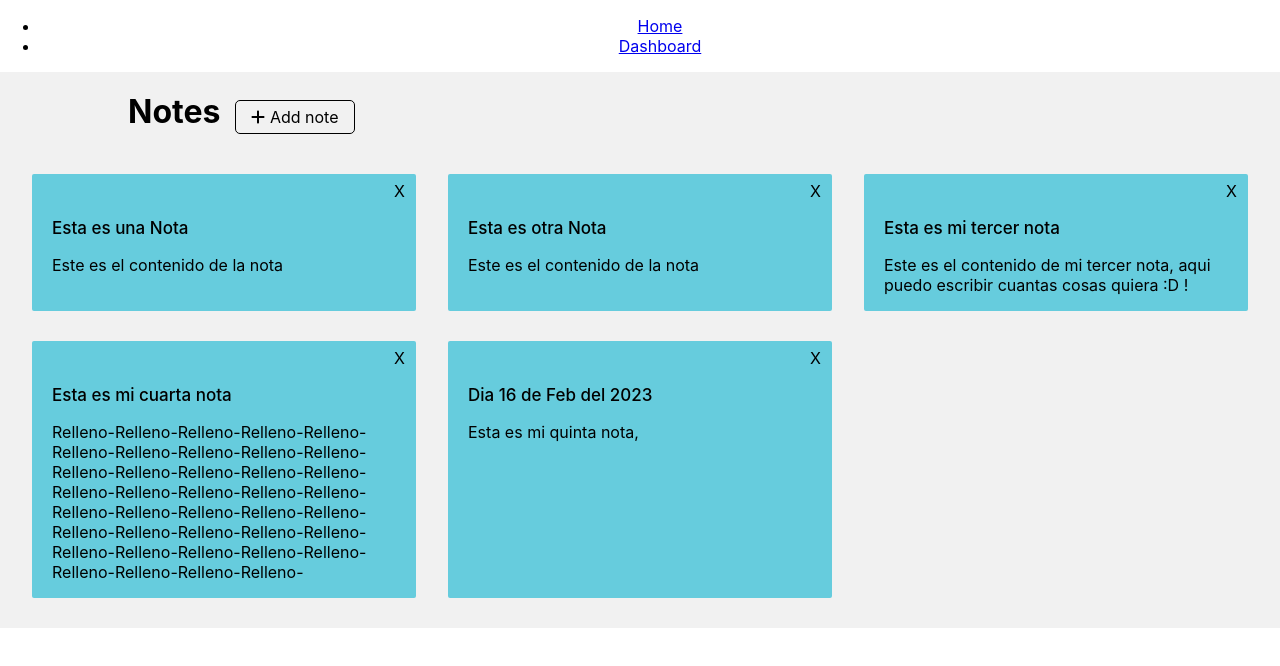
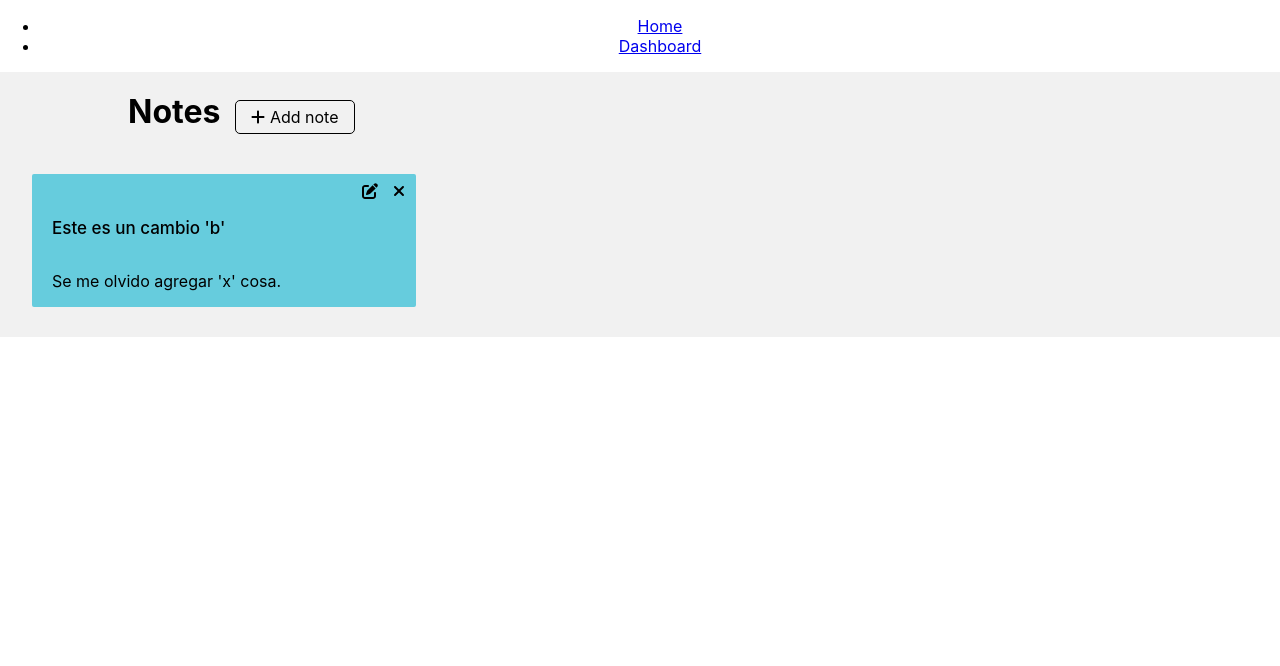
Before and after one commit to ChuckmonsterXlx/react-crud-app, a React (Create React App) app: page /dashboard in a window 1280 px wide. Shown: the top 666 px of the page. Built offline with nearby package versions, Linux system fonts and the light colour scheme; data requests are answered from the project's data file.

Commit message:
progress was made in the 'note update'

```diff
--- a/db.json
+++ b/db.json
@@ -1,28 +1,8 @@
 {
   "posts": [
     {
-      "title": "Esta es una Nota",
-      "content": "Este es el contenido de la nota",
-      "id": 1
-    },
-    {
-      "title": "Esta es otra Nota",
-      "content": "Este es el contenido de la nota\n",
-      "id": 2
-    },
-    {
-      "title": "Esta es mi tercer nota",
-      "content": "Este es el contenido de mi tercer nota, aqui puedo escribir cuantas cosas quiera :D !",
-      "id": 3
-    },
-    {
-      "title": "Esta es mi cuarta nota",
-      "content": "Relleno-Relleno-Relleno-Relleno-Relleno-Relleno-Relleno-Relleno-Relleno-Relleno-Relleno-Relleno-Relleno-Relleno-Relleno-Relleno-Relleno-Relleno-Relleno-Relleno-Relleno-Relleno-Relleno-Relleno-Relleno-Relleno-Relleno-Relleno-Relleno-Relleno-Relleno-Relleno-Relleno-Relleno-Relleno-Relleno-Relleno-Relleno-Relleno-",
-      "id": 4
-    },
-    {
-      "title": "Dia 16 de Feb del 2023",
-      "content": "Esta es mi quinta nota,",
+      "title": "Este es un cambio 'b'",
+      "content": "Se me olvido agregar 'x' cosa.",
       "id": 5
     }
   ]
--- a/src/components/notes/note/Note.tsx
+++ b/src/components/notes/note/Note.tsx
@@ -1,10 +1,141 @@
-import React from 'react';
-import { useAppSelector } from '../../../hooks/redux';
+import React, { useState, useRef, useEffect } from 'react';
+import { useAppDispatch, useAppSelector } from '../../../hooks/redux';
 import styles from './note.module.css'
+
+// fontawesome
+import { FontAwesomeIcon } from '@fortawesome/react-fontawesome';
+import { faEdit, faTimes } from '@fortawesome/free-solid-svg-icons';
+import { setNotes } from '../../../redux/slices/notes';
 
 const Note = () => {
     const { note } = useAppSelector((state) => state);
-    // const note = ['a','a'];
+    const noteRefs = useRef<(any | null)[]>([]);
+
+    const [lastRef, setLastRef] = useState(null);
+    const [editMode, setEditMode] = useState(false);
+
+    const dispatch = useAppDispatch();
+
+    const [singledata, setSingledata] = useState({
+        title: '',
+        content: ''
+    });
+
+    const deleteNote = (noteID:string) => {
+        fetch("http://localhost:3001/posts/" + noteID, {
+          method: "DELETE",
+          headers: {
+            "Content-Type": "application/json"
+          },
+          body: JSON.stringify(singledata)
+        })
+        .then(res => res.json())
+        .then(data => {
+          setSingledata({
+            title: "",
+            content: ""
+          });
+          updateNotes();
+        })
+        .catch(error => {
+          console.error('Ha ocurrido un error:', error);
+        });
+    };
+
+    const editNote = (noteID:string, index:number) => {
+        let noteRef = noteRefs.current[index];
+
+        if (!editMode) {
+            const btnOption = noteRef.current.querySelector('.btnOption');
+            const noteTitle = noteRef.current.querySelector('.noteTitle');
+            const noteContent = noteRef.current.querySelector('.noteContent');
+
+            setEditMode(true);
+
+            btnOption.style.opacity = '0';
+
+            // Crear un nuevo elemento input
+            const newNoteTitle = document.createElement('input');
+            newNoteTitle.type = 'text';
+            newNoteTitle.value = noteTitle.innerText;
+            newNoteTitle.className = styles.titleEdit;
+
+            const newNoteContent = document.createElement('textarea');
+            newNoteContent.value = noteContent.innerText;
+
+            const cancelButton = document.createElement('button');
+            cancelButton.innerText = 'Cancel';
+            cancelButton.addEventListener('click', () => {
+                noteRef.current.replaceChild(noteTitle, newNoteTitle);
+                noteRef.current.replaceChild(noteContent, newNoteContent);
+                noteRef.current.removeChild(cancelButton);
+                noteRef.current.removeChild(acceptButton);
+                setEditMode(false);
+                btnOption.style.opacity = '1';
+            });
+            const acceptButton = document.createElement('button');
+            acceptButton.innerText = 'Ok';
+            acceptButton.addEventListener('click', async () => {
+                await updateNote(noteID, newNoteTitle.value, newNoteContent.value );
+                noteRef.current.replaceChild(noteTitle, newNoteTitle);
+                noteRef.current.replaceChild(noteContent, newNoteContent);
+                noteRef.current.removeChild(cancelButton);
+                noteRef.current.removeChild(acceptButton);
+                setEditMode(false);
+                btnOption.style.opacity = '1';
+            })
+
+            // Reemplazar el elemento div con el nuevo elemento input
+            noteRef.current.replaceChild(newNoteTitle, noteTitle);
+            noteRef.current.replaceChild(newNoteContent, noteContent);
+            noteRef.current.appendChild(cancelButton);
+            noteRef.current.appendChild(acceptButton);
+        } else {
+            console.log('no puedes editar la nota');
+        }
+
+    }
+
+    const updateNote = async (noteID:string, title:string, content:string) => {
+        const data = {
+            title: title,
+            content: content
+        };
+        fetch("http://localhost:3001/posts/" + noteID, {
+          method: "PUT",
+          headers: {
+            "Content-Type": "application/json"
+          },
+          body: JSON.stringify(data)
+        })
+        .then(res => res.json())
+        .then(data => {
+          updateNotes();
+        })
+        .catch(error => {
+          console.error('Ha ocurrido un error:', error);
+        });
+    };
+
+    const updateNotes = async () => {
+        await fetch("http://localhost:3001/posts")
+          .then((res) => res.json())
+          .then((res) => {
+            dispatch(setNotes(res));
+          })
+          .catch((error) => console.error(error));
+    };
+
+    const updateNoteRef = () => {
+        noteRefs.current = Array.from({ length: note?.length || 0 }).map(
+          (_, i) => noteRefs.current[i] || React.createRef()
+        );
+        setLastRef(noteRefs.current[noteRefs.current.length - 1]);
+    };
+
+    useEffect(() => {
+        updateNoteRef();
+    }, [note]);
 
     return (
         <>
@@ -13,10 +144,17 @@ const Note = () => {
                     note ?
                         note.map((note, index) => {
                             return (
-                                <div className={styles.containerNote} key={index}>
-                                    <div className={ styles.divOptions } onClick={() => console.log("has dado click a la notaID: ", note.id)}>X</div>
-                                    <p className={styles.title}>{note.title}</p>
-                                    <p className={styles.content}>{note.content}</p>
+                                <div className={styles.containerNote} key={index} ref={noteRefs.current[index]}>
+                                    <div className={ styles.divOptions }>
+                                        <div className={`btnOption `+styles.iconOption } onClick={() => editNote(note.id, index)}>
+                                            <FontAwesomeIcon icon={ faEdit } />
+                                        </div>
+                                        <div className={ styles.iconOption } onClick={() => deleteNote(note.id)}>
+                                            <FontAwesomeIcon icon={ faTimes } />
+                                        </div>
+                                    </div>
+                                    <p className={`noteTitle `+styles.title}>{note.title}</p>
+                                    <p className={`noteContent `+ styles.content}>{note.content}</p>
                                 </div>
                             );
                         })
--- a/src/components/notes/note/note.module.css
+++ b/src/components/notes/note/note.module.css
@@ -8,14 +8,19 @@
 }
 
 .containerNote {
+    display: flex;
+    flex-direction: column;
     background: #66ccdd;
     margin-bottom: 30px;
     border-radius: 2px;
 }
 .divOptions {
+    display: flex;
+    justify-content: right;
+}
+.iconOption {
     cursor: pointer;
     width: fit-content;
-    margin-left: auto;
     margin-right: 7px;
     margin-top: 7px;
     padding: 0px 4px;
@@ -27,3 +32,8 @@
 .containerNote p {
     padding: 0 20px;
 }
+
+.titleEdit {
+    font-weight: 500;
+    font-size: 17px;
+}
--- a/src/components/notes/subNavBar/SubNavBar.tsx
+++ b/src/components/notes/subNavBar/SubNavBar.tsx
@@ -15,9 +15,9 @@ const SubNavBar = () => {
     return (
         <>
             <div className={styles.subNavBar}>
-                <div className={styles.container} onClick={() => showHide()}>
+                <div className={styles.container}>
                     <h1>Notes</h1>
-                    <p><FontAwesomeIcon icon={faPlus} /> Add note</p>
+                    <div onClick={() => showHide()} ><FontAwesomeIcon icon={faPlus}/> Add note</div>
                 </div>
             </div>
         </>
--- a/src/components/notes/subNavBar/subNavBar.module.css
+++ b/src/components/notes/subNavBar/subNavBar.module.css
@@ -13,7 +13,7 @@
     margin: 0;
     margin-right: 15px;
 }
-.container p {
+.container div {
     margin: 0;
     cursor: pointer;
     border: 1px solid;
--- a/src/pages/Dashboard.tsx
+++ b/src/pages/Dashboard.tsx
@@ -1,4 +1,4 @@
-import React, { createContext, useState } from 'react'
+import React, { createContext, useState, useRef } from 'react'
 import { CSSTransition } from 'react-transition-group';
 import SubNavBar from '../components/notes/subNavBar/SubNavBar'
 import AddNewNote from '../components/notes/addNewNote/AddNewNote'
@@ -11,16 +11,18 @@ export const ViewAddNewNoteContext = createContext({
 });
 
 const Dashboard = () => {
+  const addNewNoteRef = useRef(null);
 
   const [viewAddNewNote, setViewAddNewNote] = useState(false);
-  const [show, setShow] = useState(false);
 
   return (
     <>
       <ViewAddNewNoteContext.Provider value={{ viewAddNewNote, setViewAddNewNote }}>
         <SubNavBar />
-        <CSSTransition in={viewAddNewNote} timeout={200} classNames="fade" unmountOnExit>
-          <AddNewNote />
+        <CSSTransition in={viewAddNewNote} timeout={200} classNames="fade" unmountOnExit nodeRef={addNewNoteRef}>
+          <div ref={addNewNoteRef}>
+            <AddNewNote />
+          </div>
         </CSSTransition>
         <Note />
       </ViewAddNewNoteContext.Provider>
```
